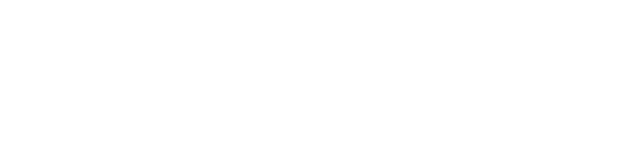
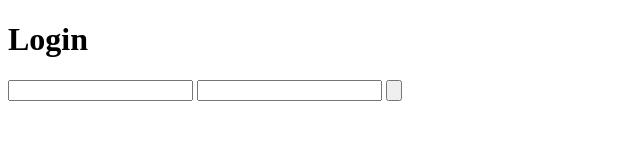
Before and after one commit to iamneo-production/ecabcbbddabb305677701bfdbccbfebeddone, a website: page public/index.html in a window 1280 px wide. Shown: the whole page, without its empty margins (0-640 px from the left). Drawn offline with Linux system fonts and the light colour scheme.

Commit message:
Backup Commit

```diff
--- a/public/index.html
+++ b/public/index.html
@@ -5,8 +5,14 @@
   <meta http-equiv="X-UA-Compatible" content="IE=edge">
   <meta name="viewport" content="width=device-width, initial-scale=1.0">
   <title>Validation</title>
+
+  <h1>Login</h1>
 </head>
 <body>
-
+  <div>
+  <input type="text" name="text">
+  <input type="text" name="text">
+  <input type="button" name="button">
+</div>
 </body>
 </html>
```
